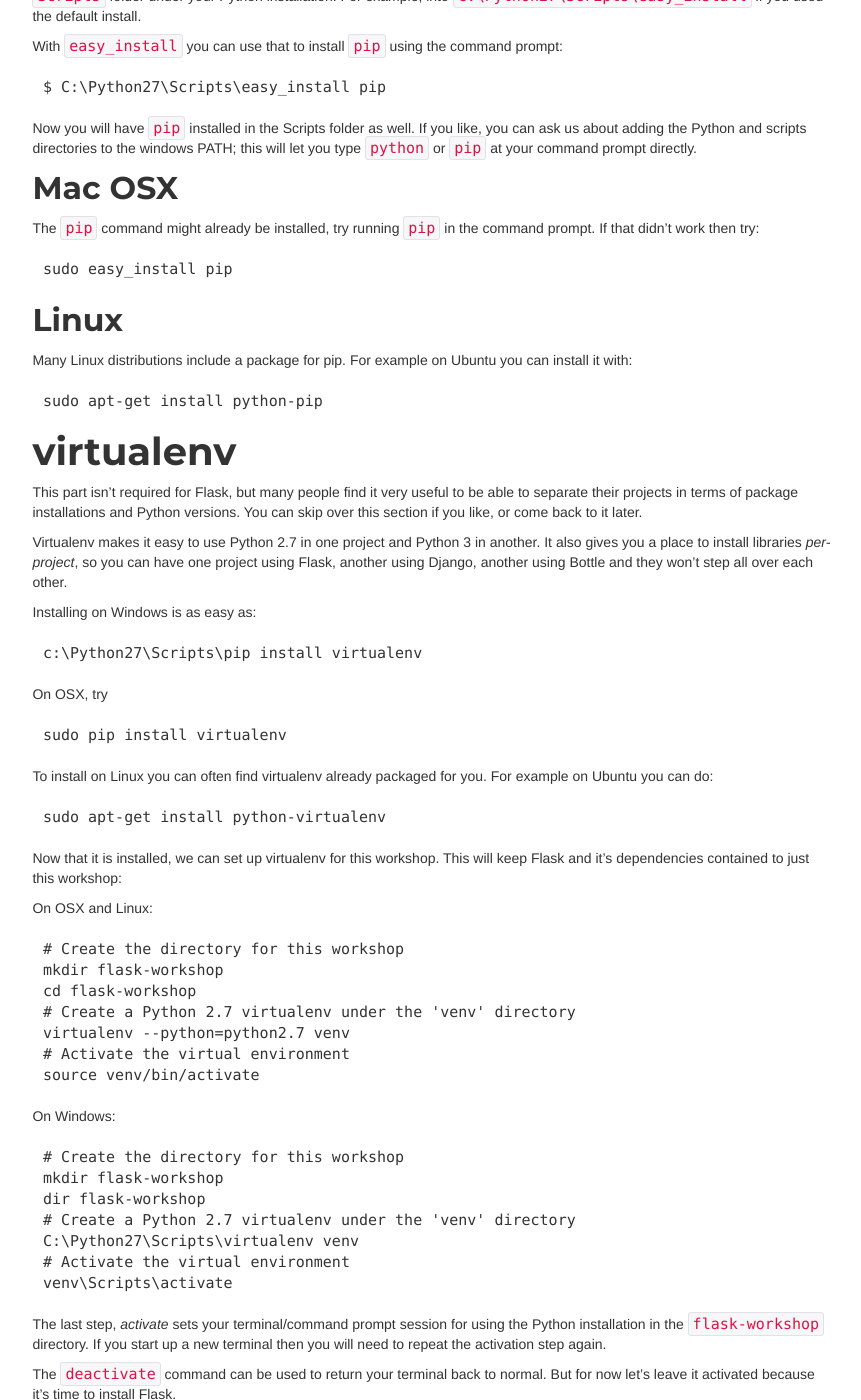
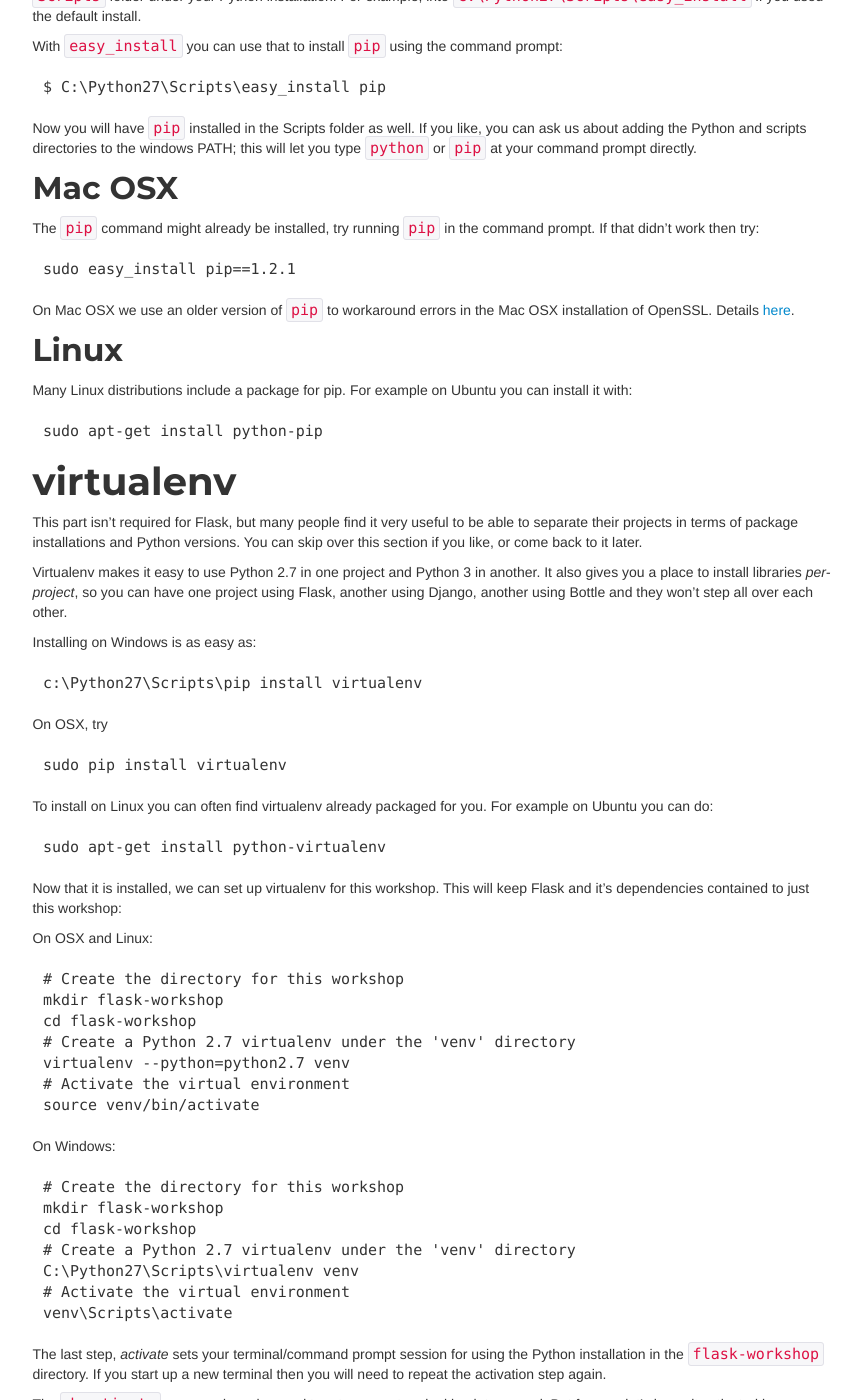
Before and after one commit to OpenTechSchool/python-flask, a Jekyll site: the page built from core/setup.md, in a window 1280 px wide and 1400 px high, scrolled down 1003 px. Shown: the whole window, without its empty margins (314-1175 px from the left). Built offline with Jekyll 4.4.1, drawn with Linux system fonts in a browser that asks for light colours.

Commit message:
Windows dir->cd. OSX SSL error workaround

```diff
--- a/core/setup.md
+++ b/core/setup.md
@@ -49,7 +49,9 @@
 
 The `pip` command might already be installed, try running `pip` in the command prompt. If that didn't work then try:
 
-	sudo easy_install pip
+	sudo easy_install pip==1.2.1
+
+On Mac OSX we use an older version of `pip` to workaround errors in the Mac OSX installation of OpenSSL. Details [here](https://github.com/pypa/pip/issues/829).
 
 ## Linux
 
@@ -91,7 +93,7 @@
 
 	# Create the directory for this workshop
 	mkdir flask-workshop
-	dir flask-workshop
+	cd flask-workshop
 	# Create a Python 2.7 virtualenv under the 'venv' directory
 	C:\Python27\Scripts\virtualenv venv
 	# Activate the virtual environment
```
